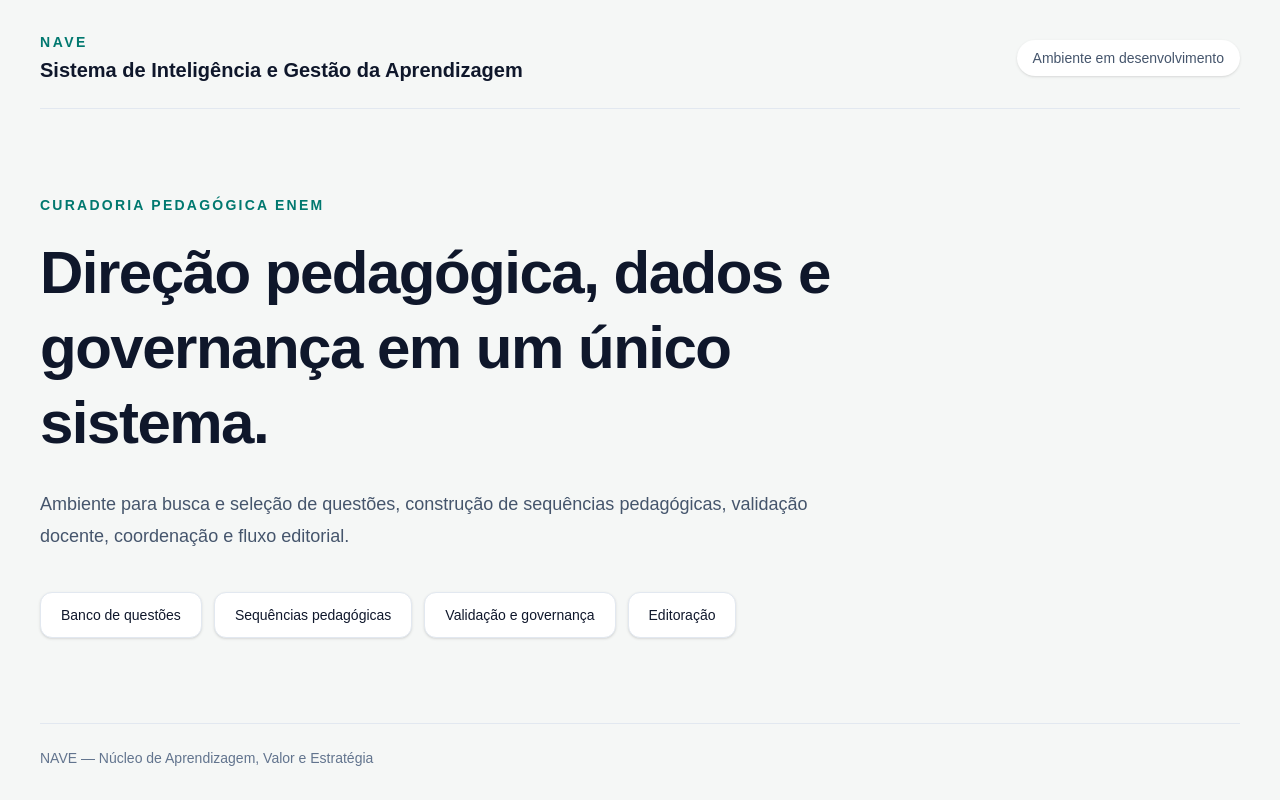
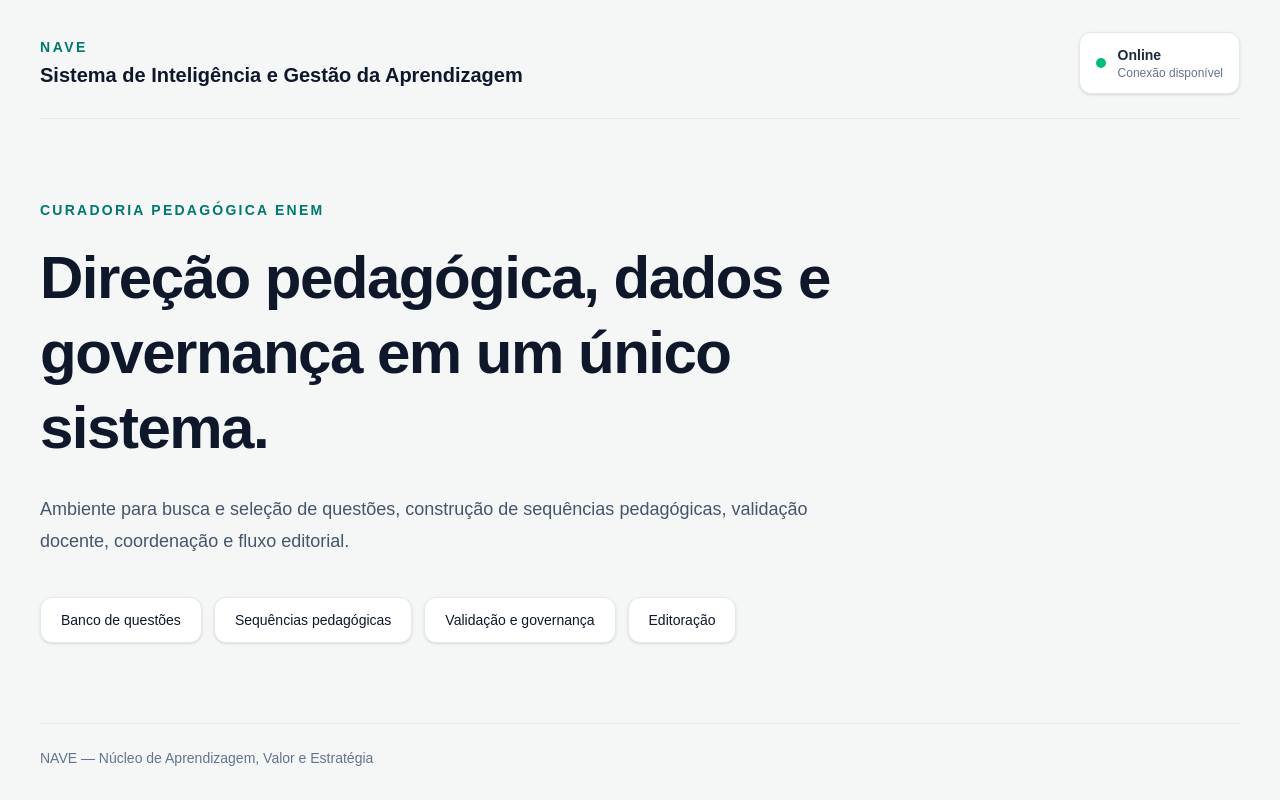
Before and after one commit to navenucleodeaprendizagem-create/nave-curadoria-pedagogica-enem, a Next.js app in the folder web/: page / in a window 1280 px wide. Built offline with nearby package versions, Linux system fonts and the light colour scheme.

Commit message:
feat - adiciona fundacao offline-first V0.1

```diff
--- /dev/null
+++ b/web/public/sw.js
@@ -0,0 +1,61 @@
+const CACHE_VERSION = "nave-shell-v0.1.0";
+const APP_SHELL = ["/"];
+
+self.addEventListener("install", (event) => {
+  event.waitUntil(caches.open(CACHE_VERSION).then((cache) => cache.addAll(APP_SHELL)));
+  self.skipWaiting();
+});
+
+self.addEventListener("activate", (event) => {
+  event.waitUntil(
+    caches.keys()
+      .then((keys) => Promise.all(
+        keys
+          .filter((key) => key.startsWith("nave-shell-") && key !== CACHE_VERSION)
+          .map((key) => caches.delete(key))
+      ))
+      .then(() => self.clients.claim())
+  );
+});
+
+self.addEventListener("fetch", (event) => {
+  const request = event.request;
+  if (request.method !== "GET") return;
+
+  const url = new URL(request.url);
+  if (url.origin !== self.location.origin) return;
+
+  if (request.mode === "navigate") {
+    event.respondWith(
+      fetch(request)
+        .then((response) => {
+          const copy = response.clone();
+          caches.open(CACHE_VERSION).then((cache) => cache.put("/", copy));
+          return response;
+        })
+        .catch(async () => {
+          const cached = await caches.match("/");
+          return cached || new Response("Sistema NAVE indisponível neste dispositivo.", {
+            status: 503,
+            headers: { "Content-Type": "text/plain; charset=utf-8" },
+          });
+        })
+    );
+    return;
+  }
+
+  event.respondWith(
+    caches.match(request).then((cached) => {
+      const network = fetch(request)
+        .then((response) => {
+          if (response && response.ok) {
+            const copy = response.clone();
+            caches.open(CACHE_VERSION).then((cache) => cache.put(request, copy));
+          }
+          return response;
+        })
+        .catch(() => cached);
+      return cached || network;
+    })
+  );
+});
--- a/web/src/app/layout.tsx
+++ b/web/src/app/layout.tsx
@@ -1,29 +1,24 @@
 import type { Metadata } from "next";
-import { Geist, Geist_Mono } from "next/font/google";
 import "./globals.css";
-
-const geistSans = Geist({
-  variable: "--font-geist-sans",
-  subsets: ["latin"],
-});
-
-const geistMono = Geist_Mono({
-  variable: "--font-geist-mono",
-  subsets: ["latin"],
-});
+import ServiceWorkerRegister from "@/components/ServiceWorkerRegister";
 
 export const metadata: Metadata = {
-  title: "Create Next App",
-  description: "Generated by create next app",
+  title: "NAVE | Sistema de Inteligência e Gestão da Aprendizagem",
+  description:
+    "Sistema NAVE para curadoria pedagógica, sequências, validação e gestão da aprendizagem.",
 };
 
-export default function RootLayout({ children }: LayoutProps<"/">) {
+export default function RootLayout({
+  children,
+}: Readonly<{
+  children: React.ReactNode;
+}>) {
   return (
-    <html
-      lang="en"
-      className={`${geistSans.variable} ${geistMono.variable} h-full antialiased`}
-    >
-      <body className="min-h-full flex flex-col">{children}</body>
+    <html lang="pt-BR">
+      <body>
+        <ServiceWorkerRegister />
+        {children}
+      </body>
     </html>
   );
 }
--- /dev/null
+++ b/web/src/app/manifest.ts
@@ -0,0 +1,15 @@
+import type { MetadataRoute } from "next";
+
+export default function manifest(): MetadataRoute.Manifest {
+  return {
+    name: "NAVE | Sistema de Inteligência e Gestão da Aprendizagem",
+    short_name: "NAVE",
+    description:
+      "Sistema NAVE para curadoria pedagógica, sequências, validação e gestão da aprendizagem.",
+    start_url: "/",
+    display: "standalone",
+    background_color: "#f5f7f6",
+    theme_color: "#0f766e",
+    lang: "pt-BR",
+  };
+}
--- a/web/src/app/page.tsx
+++ b/web/src/app/page.tsx
@@ -1,21 +1,15 @@
+import ConnectivityStatus from "@/components/ConnectivityStatus";
+
 export default function Home() {
   return (
     <main className="min-h-screen bg-[#f5f7f6] text-slate-900">
       <div className="mx-auto flex min-h-screen max-w-7xl flex-col px-6 py-8 lg:px-10">
-        <header className="flex items-center justify-between border-b border-slate-200 pb-6">
+        <header className="flex flex-col gap-5 border-b border-slate-200 pb-6 md:flex-row md:items-center md:justify-between">
           <div>
-            <p className="text-sm font-semibold uppercase tracking-[0.18em] text-teal-700">
-              NAVE
-            </p>
-
-            <h1 className="mt-1 text-xl font-bold">
-              Sistema de Inteligência e Gestão da Aprendizagem
-            </h1>
+            <p className="text-sm font-semibold uppercase tracking-[0.18em] text-teal-700">NAVE</p>
+            <h1 className="mt-1 text-xl font-bold">Sistema de Inteligência e Gestão da Aprendizagem</h1>
           </div>
-
-          <span className="rounded-full bg-white px-4 py-2 text-sm text-slate-600 shadow-sm">
-            Ambiente em desenvolvimento
-          </span>
+          <ConnectivityStatus />
         </header>
 
         <section className="flex flex-1 items-center py-16">
@@ -23,32 +17,20 @@ export default function Home() {
             <p className="mb-5 text-sm font-bold uppercase tracking-[0.16em] text-teal-700">
               Curadoria Pedagógica ENEM
             </p>
-
             <h2 className="max-w-4xl text-4xl font-bold leading-tight tracking-tight md:text-6xl">
               Direção pedagógica, dados e governança em um único sistema.
             </h2>
-
             <p className="mt-7 max-w-3xl text-lg leading-8 text-slate-600">
-              Ambiente para busca e seleção de questões, construção de sequências
-              pedagógicas, validação docente, coordenação e fluxo editorial.
+              Ambiente para busca e seleção de questões, construção de sequências pedagógicas,
+              validação docente, coordenação e fluxo editorial.
             </p>
 
             <div className="mt-10 flex flex-wrap gap-3">
-              <span className="rounded-xl border border-slate-200 bg-white px-5 py-3 text-sm font-medium shadow-sm">
-                Banco de questões
-              </span>
-
-              <span className="rounded-xl border border-slate-200 bg-white px-5 py-3 text-sm font-medium shadow-sm">
-                Sequências pedagógicas
-              </span>
-
-              <span className="rounded-xl border border-slate-200 bg-white px-5 py-3 text-sm font-medium shadow-sm">
-                Validação e governança
-              </span>
-
-              <span className="rounded-xl border border-slate-200 bg-white px-5 py-3 text-sm font-medium shadow-sm">
-                Editoração
-              </span>
+              {["Banco de questões", "Sequências pedagógicas", "Validação e governança", "Editoração"].map((item) => (
+                <span key={item} className="rounded-xl border border-slate-200 bg-white px-5 py-3 text-sm font-medium shadow-sm">
+                  {item}
+                </span>
+              ))}
             </div>
           </div>
         </section>
--- /dev/null
+++ b/web/src/components/ConnectivityStatus.tsx
@@ -0,0 +1,41 @@
+"use client";
+
+import { useEffect, useState } from "react";
+
+export default function ConnectivityStatus() {
+  const [online, setOnline] = useState<boolean | null>(null);
+
+  useEffect(() => {
+    const update = () => setOnline(navigator.onLine);
+    update();
+    window.addEventListener("online", update);
+    window.addEventListener("offline", update);
+    return () => {
+      window.removeEventListener("online", update);
+      window.removeEventListener("offline", update);
+    };
+  }, []);
+
+  const label = online === null ? "Verificando conexão" : online ? "Online" : "Offline";
+  const detail =
+    online === null
+      ? "Aguarde"
+      : online
+        ? "Conexão disponível"
+        : "Você pode continuar usando os recursos já armazenados neste dispositivo";
+
+  return (
+    <div aria-live="polite" className="inline-flex items-center gap-3 rounded-xl border border-slate-200 bg-white px-4 py-3 shadow-sm">
+      <span
+        aria-hidden="true"
+        className={`h-2.5 w-2.5 rounded-full ${
+          online === null ? "bg-slate-400" : online ? "bg-emerald-500" : "bg-amber-500"
+        }`}
+      />
+      <div>
+        <div className="text-sm font-semibold text-slate-800">{label}</div>
+        <div className="text-xs text-slate-500">{detail}</div>
+      </div>
+    </div>
+  );
+}
--- /dev/null
+++ b/web/src/components/ServiceWorkerRegister.tsx
@@ -0,0 +1,14 @@
+"use client";
+
+import { useEffect } from "react";
+
+export default function ServiceWorkerRegister() {
+  useEffect(() => {
+    if (!("serviceWorker" in navigator)) return;
+    navigator.serviceWorker
+      .register("/sw.js", { scope: "/" })
+      .catch((error) => console.error("NAVE: falha ao registrar Service Worker.", error));
+  }, []);
+
+  return null;
+}
```
